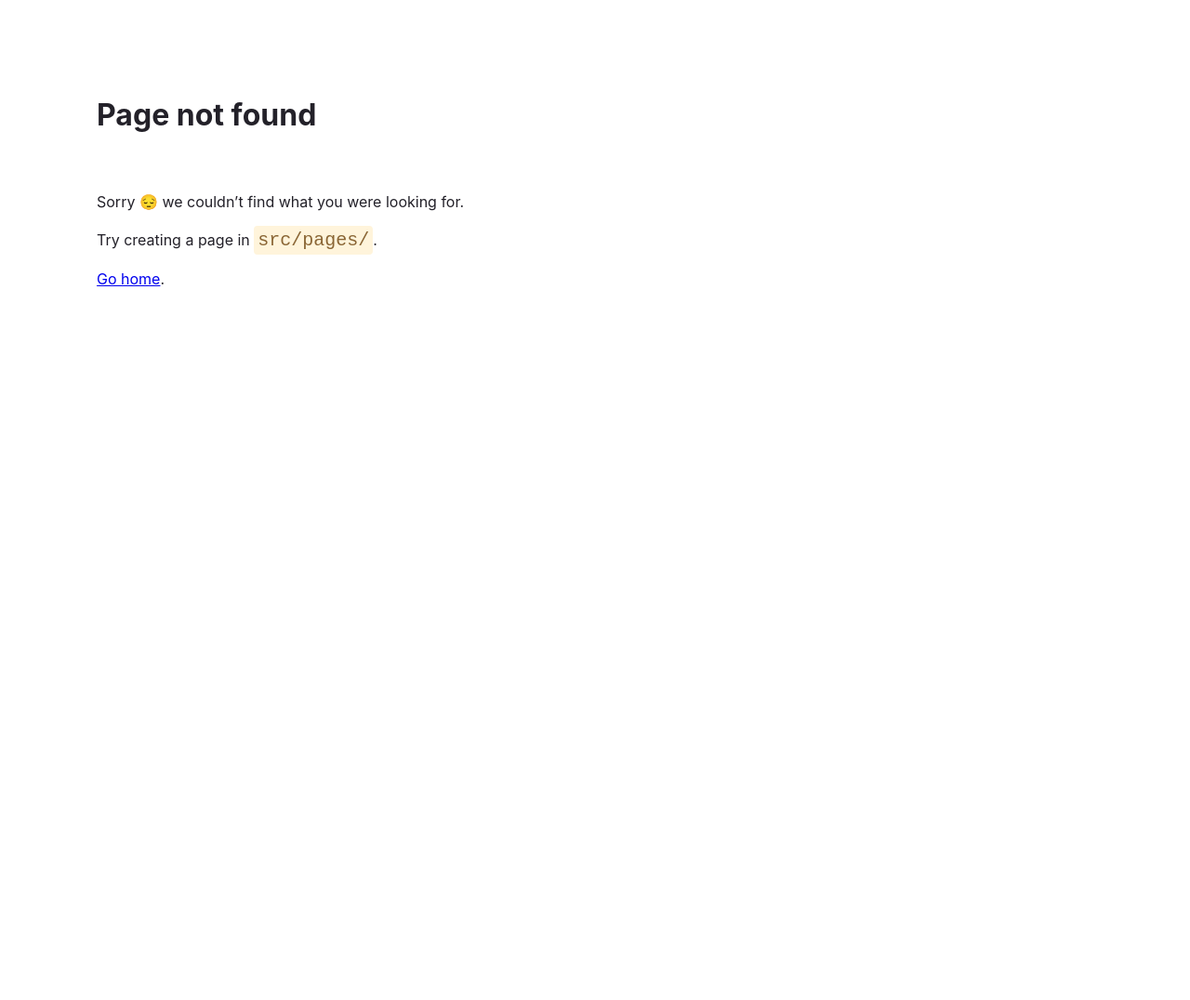
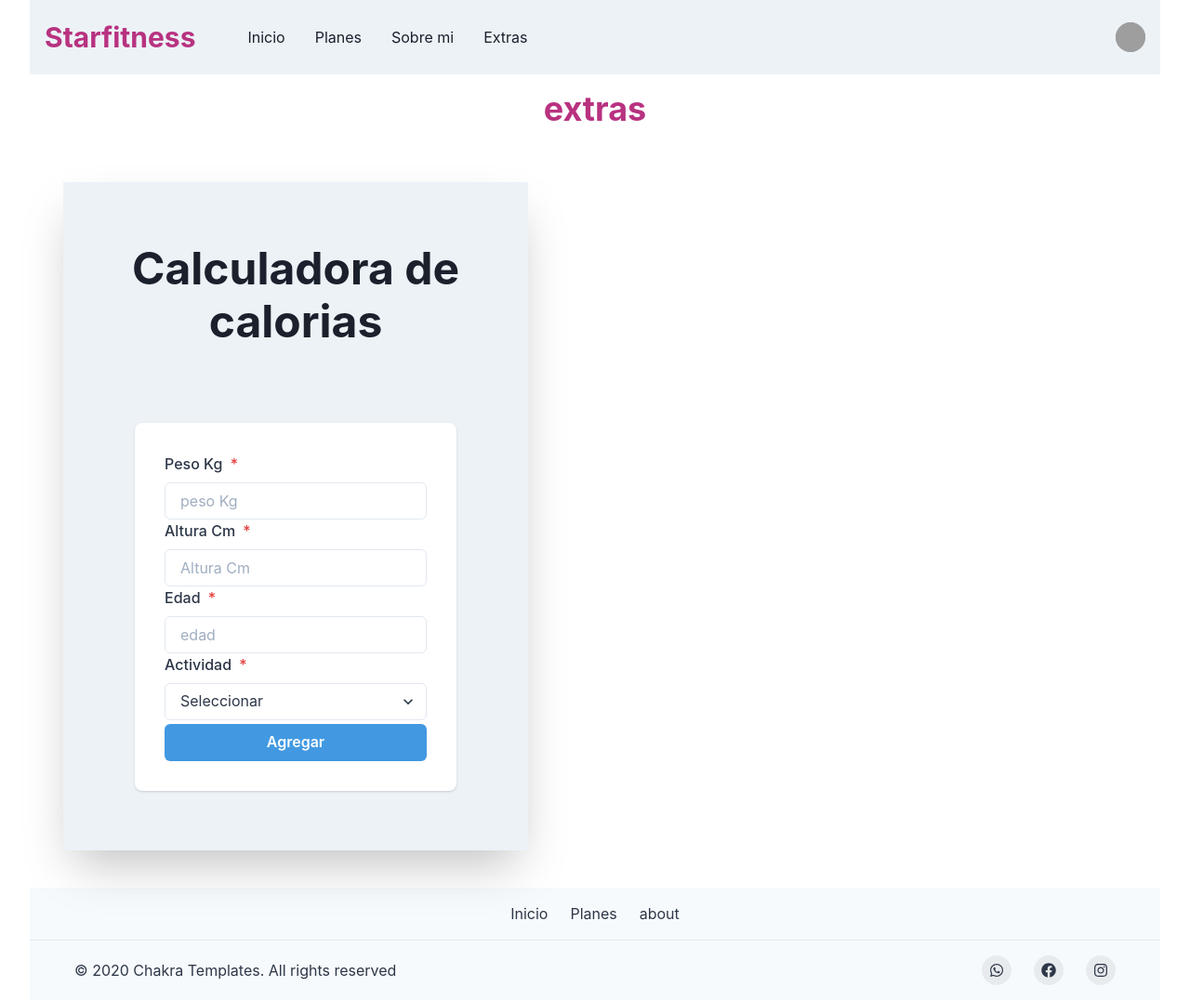
Before and after one commit to eduardoAns/StarfitnessGastby, a Gatsby site: page /extras in a window 1280 px wide. Before the commit this address had no page. Shown: the whole page at 93% size. Before the commit the page ends 800 px from the top, so only its background shows below. Built offline with nearby package versions, Linux system fonts and the light colour scheme; Gatsby itself is replaced by a stand-in of ours; grey boxes are pictures that could not be loaded.

Commit message:
actualizando calculadora de calorias

```diff
--- a/src/components/Header.js
+++ b/src/components/Header.js
@@ -28,6 +28,9 @@ const Links = [{
 },{
     nombre:'Sobre mi',
     path:'/about'
+},{
+  nombre:'Extras',
+  path:'/extras'
 }];
 
 const NavLink = ({ children, path }) => (
--- /dev/null
+++ b/src/components/HeroExtras.js
@@ -0,0 +1,110 @@
+import React, { useState } from 'react';
+import {
+    Flex,
+    Heading,
+    Stack,
+    Text,
+    Box,
+    Center,
+    useColorModeValue,
+    VStack,
+} from '@chakra-ui/react';
+import Resultado from './calculadoraApp/Resultado';
+import Formulario from './calculadoraApp/Formulario';
+
+
+
+
+
+  export default function HeroExtras() {
+
+    const [tareas, setTareas] = useState([])
+
+
+
+    const crearTarea = (tarea) =>{
+    setTareas([...tareas, tarea])
+    }
+
+    const eliminarTarea = (id) =>{
+    setTareas(tareas.filter((tarea)=>(tarea.id !== id) ))
+    }
+
+
+
+
+    return (
+      <Stack minH={'100vh'} direction={{ base: 'column', md: 'row' }}>
+          <Flex flex={1} justifyContent={'center'}>
+            <Center >
+                <Box
+                maxW={'500px'}
+                w={'full'}
+                bg={useColorModeValue('white', 'gray.900')}
+                boxShadow={'2xl'}
+                rounded={'lg'}
+                textAlign={'center'}>
+
+                <Flex
+                    bg={useColorModeValue('gray.100', 'gray.900')}
+                    align="center"
+                    justify="center"
+                    css={{
+                    backgroundAttachment: 'fixed',
+                    }}
+                    id="contact"
+                    flexDirection={{base:'column', md:'row'}}
+                    >
+                    <Box
+                    borderRadius="lg"
+                    p={{ base: 5, lg: 16 }}
+                    >
+                    <Box >
+                        <VStack spacing={{ base: 4, md: 8, lg: 20 }} >
+                        <Heading
+                            fontSize={{
+                            base: '4xl',
+                            md: '5xl',
+                            }}>
+                            Calculadora de calorias
+                        </Heading>
+                        <Box >
+                            <Formulario
+                                crearTarea = {crearTarea}
+                            />
+                        </Box>
+                        </VStack>
+                    </Box>
+                    </Box>
+
+                </Flex>
+
+                </Box>
+            </Center>
+        </Flex>
+        <Flex p={8} flex={1} align={'center'} justify={'center'} >
+          <Stack spacing={6} w={'full'} maxW={'lg'} >
+                <Box >
+                <Stack  p={'2rem'}>
+                        <Box >
+                            {tareas.length !== 0 && <Heading>Lista de resultados</Heading> }
+                        </Box>
+                        <Box >
+                            {
+                            tareas.map( (tarea) =>(
+                                <Resultado
+                                key={tarea.id}
+                                tarea={tarea}
+                                eliminarTarea={eliminarTarea}
+                                />
+                            ))
+                            }
+                        </Box>
+
+                    </Stack>
+                </Box>
+          </Stack>
+        </Flex>
+      </Stack>
+    );
+  }
--- /dev/null
+++ b/src/components/calculadoraApp/Formulario.js
@@ -0,0 +1,159 @@
+import React, { useState } from 'react';
+import { v4 } from 'uuid';
+import {
+    Box,
+    Button,
+    FormControl,
+    FormLabel,
+    Input,
+    InputGroup,
+    Stack,
+    useColorModeValue,
+    VStack,
+    Select,
+  } from '@chakra-ui/react';
+
+
+const Formulario = ({crearTarea}) => {
+
+   const [tarea, setTarea]= useState({
+      peso:'',
+      altura:'',
+      edad:'',
+      actividad:'',
+   })
+
+   const {peso, altura, edad} = tarea;
+
+   const handleInput = (e) => {
+
+
+
+       setTarea({
+           ...tarea,
+           [e.target.name]:e.target.value
+       })
+
+
+   }
+
+   const handleSubmit = (e) => {
+
+
+
+        e.preventDefault()
+
+        crearTarea(tarea);
+
+        tarea.id = v4();
+
+        setTarea({
+            peso:'',
+            altura:'',
+            edad:'',
+            actividad:'',
+        })
+   }
+
+
+
+    return (
+        <Stack
+            spacing={{ base: 4, md: 8, lg: 20 }}
+            direction={{ base: 'column', md: 'row' }}>
+            <Box
+              bg={useColorModeValue('white', 'gray.700')}
+              borderRadius="lg"
+              p={8}
+              color={useColorModeValue('gray.700', 'whiteAlpha.900')}
+              shadow="base">
+              <VStack spacing={5}>
+
+              <form
+                onSubmit={handleSubmit}
+              >
+
+                <FormControl isRequired>
+                  <FormLabel>Peso Kg </FormLabel>
+
+                  <InputGroup>
+                    <Input
+                      name="peso"
+                      value={peso}
+                      type={'number'}
+                      placeholder="peso Kg"
+                      onChange={handleInput}
+                    />
+                  </InputGroup>
+                </FormControl>
+
+
+                <FormControl isRequired>
+                  <FormLabel>Altura Cm </FormLabel>
+
+                  <InputGroup>
+                    <Input
+                      name="altura"
+                      value={altura}
+                      type={'number'}
+                      placeholder="Altura Cm"
+                      onChange={handleInput}
+                    />
+                  </InputGroup>
+                </FormControl>
+
+                <FormControl isRequired>
+                  <FormLabel>Edad </FormLabel>
+
+                  <InputGroup>
+                    <Input
+                      name="edad"
+                      value={edad}
+                      type={'number'}
+                      placeholder="edad"
+                      onChange={handleInput}
+                    />
+                  </InputGroup>
+                </FormControl>
+
+                <FormControl isRequired>
+
+                <FormLabel>Actividad </FormLabel>
+                <Select
+                  placeholder='Seleccionar'
+                  onChange={handleInput}
+                  name="actividad"
+                >
+                    <option value="1.2">Sedentario</option>
+                    <option value="1.375">Poca Actividad</option>
+                    <option value="1.55">Actividad moderada</option>
+                    <option value="1.725">Actividad intensa</option>
+                    <option value="1.9">Profesional</option>
+
+                </Select>
+                </FormControl>
+
+
+                <Button
+                  type="submit"
+                  colorScheme="blue"
+                  bg="blue.400"
+                  color="white"
+                  _hover={{
+                    bg: 'blue.500',
+                  }}
+                  isFullWidth
+                  mt={1}
+                  >
+                  Agregar
+                </Button>
+
+              </form>
+              </VStack>
+            </Box>
+          </Stack>
+
+     );
+}
+
+export default Formulario;
--- /dev/null
+++ b/src/components/calculadoraApp/Resultado.js
@@ -0,0 +1,50 @@
+import React from 'react';
+import {
+    Text,
+    Stack,
+    Button,
+  } from '@chakra-ui/react';
+
+  const Resultado = ({tarea, eliminarTarea}) => {
+
+    const {peso, altura, edad, actividad} = tarea;
+
+
+    const calculoPeso = 9.6*parseInt(peso);
+    const calculoAltura = 1.8*parseInt(altura);
+    const calculoEdad= 4.7*parseInt(edad);
+    const calculoActividad =parseFloat(actividad);
+
+    const calculo = (655 + calculoPeso + calculoAltura - calculoEdad)*calculoActividad
+
+      return (
+          <Stack  minH={'80px'} w={'full'} mb={'2rem'}
+          _after={{
+            marginTop:'1rem',
+            content: "''",
+            width: 'full',
+            height: ({ base: '1px', md: '2px' }),
+            bg: 'pink.600',
+            zIndex: -1,
+          }}>
+              <Text fontSize={'18px'}>Peso : {peso} </Text>
+              <Text fontSize={'18px'} c>Altura : {altura} </Text>
+              <Text fontSize={'18px'} c>Edad : {edad} </Text>
+              <Text fontSize={'18px'} c>Las calorias que necesitas son : { Math.trunc(calculo)} </Text>
+
+
+
+              <Button
+                bgColor={'red.500'}
+                onClick={() => eliminarTarea(tarea.id)}
+                color={'white'}
+                _hover={{
+                bg: 'red.600',
+
+              }}
+                >Eliminar</Button>
+          </Stack>
+       );
+  }
+
+  export default Resultado;
--- /dev/null
+++ b/src/pages/extras.js
@@ -0,0 +1,15 @@
+import React from 'react';
+import Layout from '../components/layout'
+import { Box } from '@chakra-ui/react';
+import HeroExtras from '../components/HeroExtras';
+
+const extras = () => {
+  return (
+    <Layout pageTitle="extras">
+      <Box>
+        <HeroExtras />
+      </Box>
+    </Layout>
+  )
+}
+export default extras;
```
